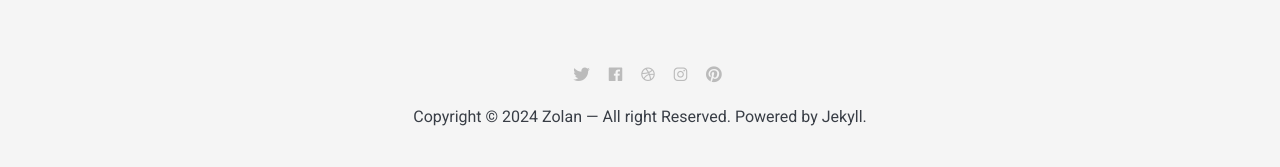
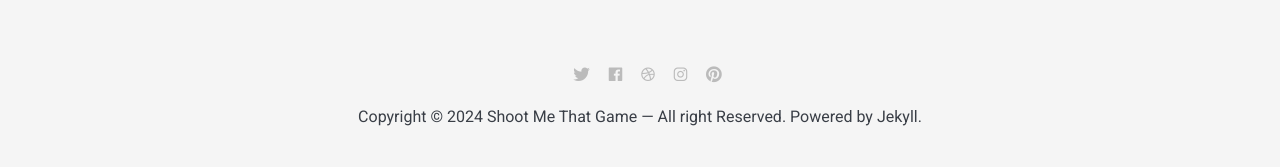
Before and after one commit to AnticOwl/anticowl.github.io, a Jekyll site: the page built from index.html, in a window 1280 px wide. Shown: the part 2178-2345 px from the top of the page. Built offline with Jekyll 4.4.1, drawn with Linux system fonts in a browser that asks for light colours; nearby versions of some CDN libraries; the list of posts is cut into pages by our own code.

Commit message:
Update settings.yml

```diff
--- a/_data/settings.yml
+++ b/_data/settings.yml
@@ -1,6 +1,6 @@
 #-------------------------------
 # General Site Settings
-title: Zolan
+title: Shoot Me That Game
 logo: logo.svg # You can add own logo.
 description: Zolan is modern minimal theme for Jekyll
 
```
